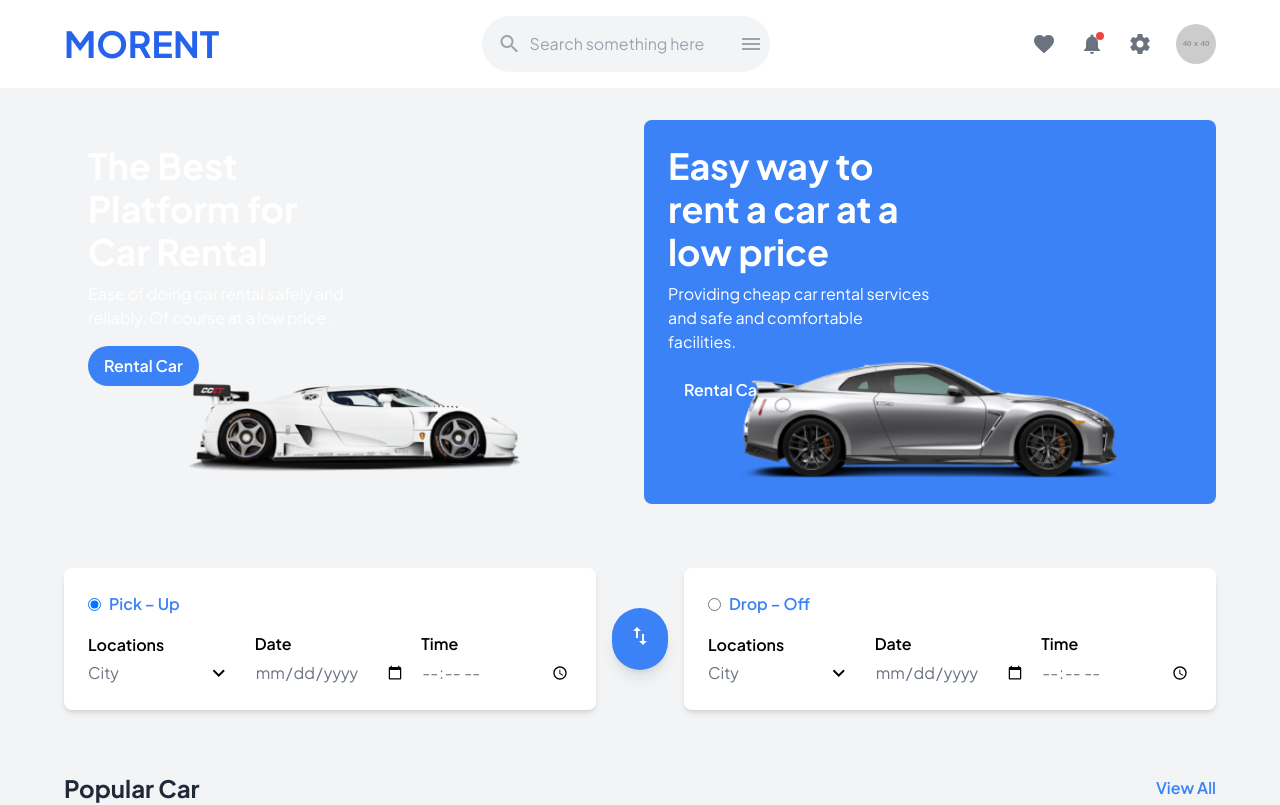
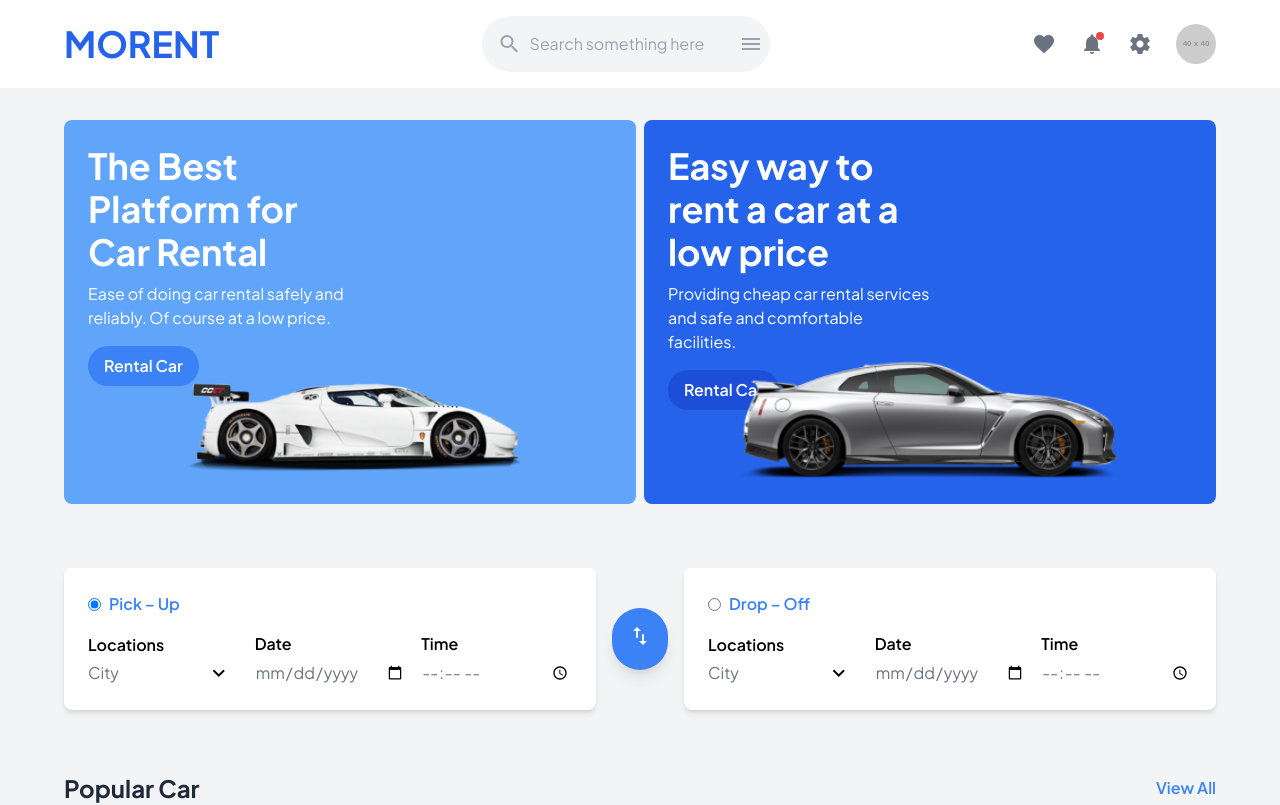
Before and after one commit to rmkofficial/MORENT, a React (Vite) app in the folder client/: page / in a window 1280 px wide. Shown: the top 805 px of the page. Built offline with nearby package versions, Linux system fonts and the light colour scheme.

Commit message:
Update HeroSection component with new hero cards data

```diff
--- a/client/src/components/Content/HeroSection.jsx
+++ b/client/src/components/Content/HeroSection.jsx
@@ -1,7 +1,26 @@
-import carsData from "../../data/carsData.json";
-
 function HeroSection() {
-  const heroCards = carsData.heroSection || [];
+  const heroCards = [
+    {
+      title: "The Best Platform for Car Rental",
+      description:
+        "Ease of doing car rental safely and reliably. Of course at a low price.",
+      buttonText: "Rental Car",
+      bgColor: "bg-blue-400",
+      buttonBgColor: "bg-blue-500",
+      buttonBorderColor: "border-blue-600",
+      image: "/src/assets/car1.png",
+    },
+    {
+      title: "Easy way to rent a car at a low price",
+      description:
+        "Providing cheap car rental services and safe and comfortable facilities.",
+      buttonText: "Rental Car",
+      bgColor: "bg-blue-600",
+      buttonBgColor: "bg-blue-700",
+      buttonBorderColor: "border-blue-800",
+      image: "/src/assets/car2.png",
+    },
+  ];
 
   return (
     <section className="bg-gray-100 py-8 px-4 sm:px-8 lg:px-16">
--- a/client/src/data/carsData.json
+++ b/client/src/data/carsData.json
@@ -1,26 +1,5 @@
 {
-  "heroSection": [
-    {
-      "id": 1,
-      "title": "The Best Platform for Car Rental",
-      "description": "Ease of doing car rental safely and reliably. Of course at a low price.",
-      "buttonText": "Rental Car",
-      "image": "/src/assets/car1.png",
-      "bgColor": "bg-blue-600",
-      "buttonBgColor": "bg-blue-500",
-      "buttonBorderColor": "border-blue-600"
-    },
-    {
-      "id": 2,
-      "title": "Easy way to rent a car at a low price",
-      "description": "Providing cheap car rental services and safe and comfortable facilities.",
-      "buttonText": "Rental Car",
-      "image": "/src/assets/car2.png",
-      "bgColor": "bg-blue-500",
-      "buttonBgColor": "bg-blue-600",
-      "buttonBorderColor": "border-blue-500"
-    }
-  ],
+
   "popularCars": [
     {
       "id": 1,
```
